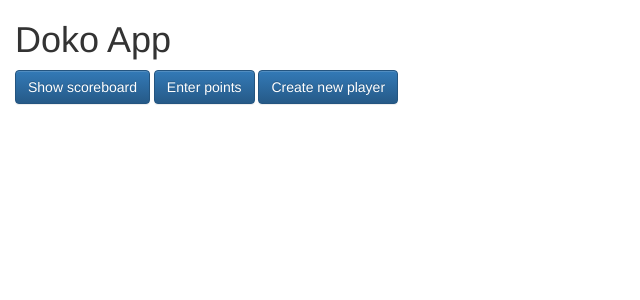
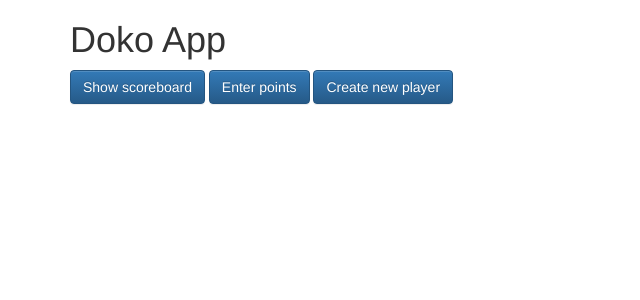
Before and after one commit to mitelg/doko-app, a Symfony app: template app/Resources/views/index/index.html.twig in a window 1280 px wide. Shown: the top 300 px of the page, without its empty margins (0-640 px from the left). Run offline with Twig, Linux system fonts and the light colour scheme; the template is opened without the code that fills it, so the values that code supplies are empty; some libraries are stand-ins or nearby versions.

Commit message:
add div container

```diff
--- a/app/Resources/views/base.html.twig
+++ b/app/Resources/views/base.html.twig
@@ -1,17 +1,19 @@
 <!DOCTYPE html>
 <html>
     <head>
-        <meta charset="UTF-8" />
+        <meta charset="UTF-8"/>
         <title>{% block title %}Doko App{% endblock %}</title>
         {% block stylesheets %}{% endblock %}
-        <link rel="icon" type="image/x-icon" href="{{ asset('favicon.ico') }}" />
+        <link rel="icon" type="image/x-icon" href="{{ asset('favicon.ico') }}"/>
         <link rel="stylesheet" href="{{ asset('bootstrap/css/bootstrap.min.css') }}">
         <link rel="stylesheet" href="{{ asset('bootstrap/css/bootstrap-theme.min.css') }}">
     </head>
-    <body class="container-fluid">
-        {% block body %}{% endblock %}
-        {% block javascripts %}{% endblock %}
-        <script src="https://ajax.googleapis.com/ajax/libs/jquery/2.2.0/jquery.min.js"></script>
-        <script src="{{ asset('bootstrap/js/bootstrap.min.js') }}"></script>
+    <body>
+        <div class="container">
+            {% block body %}{% endblock %}
+            {% block javascripts %}{% endblock %}
+            <script src="https://ajax.googleapis.com/ajax/libs/jquery/2.2.0/jquery.min.js"></script>
+            <script src="{{ asset('bootstrap/js/bootstrap.min.js') }}"></script>
+        </div>
     </body>
 </html>
```
